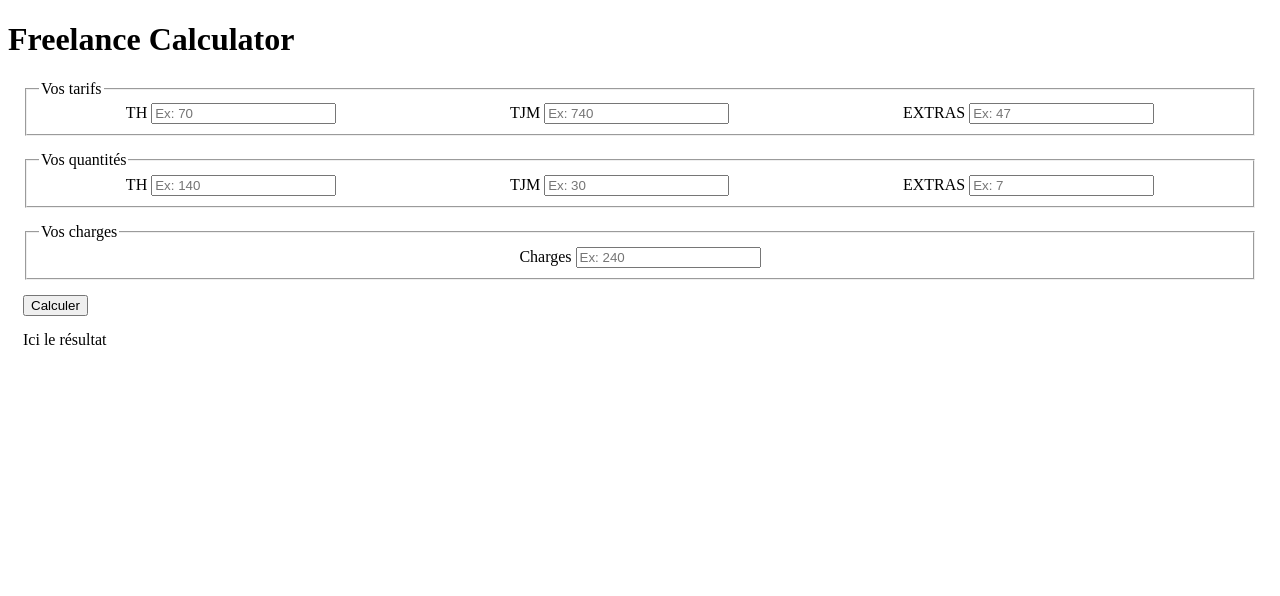
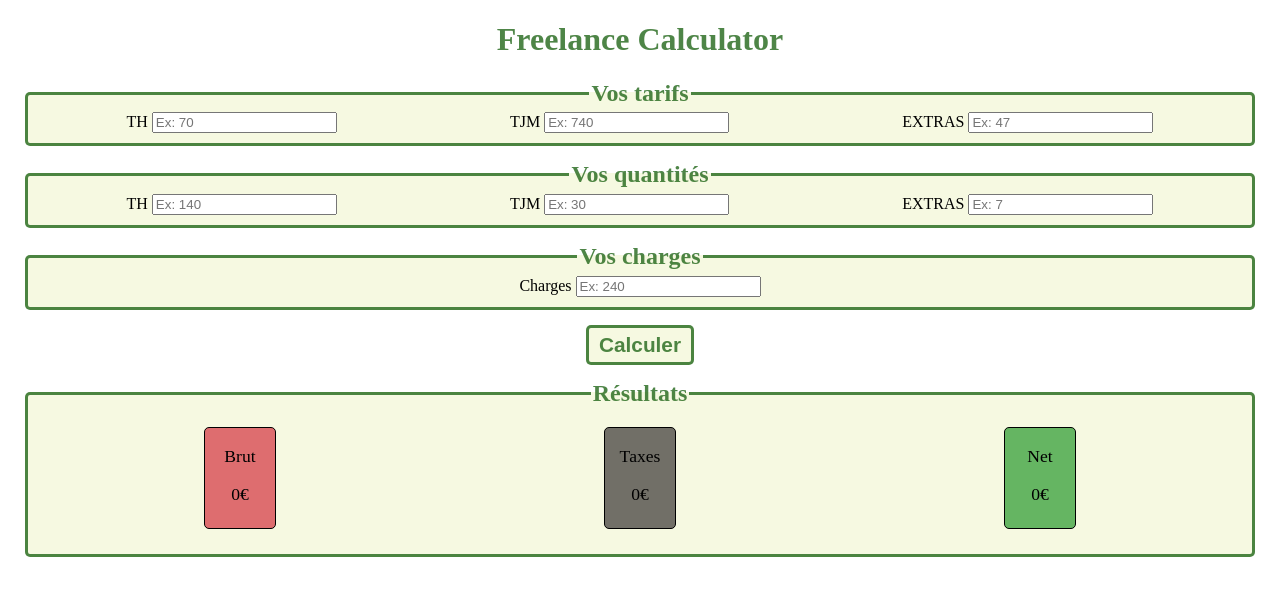
Before and after one commit to Theo-Cupeacoder/Calculateur-Devis, a plain HTML site: page index.html in a window 1280 px wide. Drawn offline with Linux system fonts and the light colour scheme.

Commit message:
Creation of function calculGain

```diff
--- a/index.html
+++ b/index.html
@@ -11,21 +11,22 @@
     <header>
       <h1>Freelance Calculator</h1>
     </header>
-    <form class="form-calcul">
+    <main class="container">
+      <form class="form-calcul" id="form-calcul-gain">
         <div class="section-calcul pricing">
           <fieldset class="form-container">
             <legend>Vos tarifs</legend>
             <div class="form-field">
               <label>TH</label>
-            <input name="TH" type="number" placeholder="Ex: 70">
+              <input name="TH" type="number" placeholder="Ex: 70" />
             </div>
             <div class="form-field">
               <label>TJM</label>
-            <input name="TJM" type="number" placeholder="Ex: 740">
+              <input name="TJM" type="number" placeholder="Ex: 740" />
             </div>
             <div class="form-field">
               <label>EXTRAS</label>
-            <input name="Extras" type="number" placeholder="Ex: 47">
+              <input name="Extras" type="number" placeholder="Ex: 47" />
             </div>
           </fieldset>
         </div>
@@ -34,15 +35,15 @@
             <legend>Vos quantités</legend>
             <div class="form-field">
               <label>TH</label>
-            <input name="quantity-TH" type="number" placeholder="Ex: 140">
+              <input name="quantity-TH" type="number" placeholder="Ex: 140" />
             </div>
             <div class="form-field">
               <label>TJM</label>
-            <input name="quantity-TJM" type="number" placeholder="Ex: 30">
+              <input name="quantity-TJM" type="number" placeholder="Ex: 30" />
             </div>
             <div class="form-field">
               <label>EXTRAS</label>
-            <input name="quantity-Extras" type="number" placeholder="Ex: 7">
+              <input name="quantity-Extras" type="number" placeholder="Ex: 7" />
             </div>
           </fieldset>
         </div>
@@ -51,17 +52,32 @@
             <legend>Vos charges</legend>
             <div class="form-field">
               <label>Charges</label>
-            <input name="Charges" type="number" placeholder="Ex: 240">
+              <input name="Charges" type="number" placeholder="Ex: 240" />
             </div>
           </fieldset>
         </div>
         <div class="section-calcul validation">
-        <button>Calculer</button>
+          <button onclick="calculGain()" type="button">Calculer</button>
         </div>
         <div class="section-calcul result">
-        Ici le résultat
+          <fieldset class="form-container">
+            <legend>Résultats</legend>
+            <div class="form-field brut">
+              <p>Brut</p>
+              <span id="resultat-brut">0€</span>
+            </div>
+            <div class="form-field taxes">
+              <p>Taxes</p>
+              <p id="resultat-taxes">0€</p>
+            </div>
+            <div class="form-field net">
+              <p>Net</p>
+              <p id="resultat-net">0€</p>
+            </div>
+          </fieldset>
         </div>
       </form>
+    </main>
     <script src="script.js"></script>
   </body>
 </html>
--- a/script.js
+++ b/script.js
@@ -0,0 +1,41 @@
+//Arrondir le résultat pour ne pas avoir de chiffre à virgule à rallonge
+//Raffraichir le résultat au changement de l'input (onchange et onkeyup)
+//Vérifier les données (si < 0)
+//Stocker en cookie le formulaire pour le remplir avec le dernier calcul
+//Historique de calcul (seulement si click sur calculer)
+//Imprimer la page ??
+//Convertir en PDF ??
+//Animation ??
+//Envoyer en mail ??
+
+function calculGain(){
+  //On récupère le formulaire dans le DOM
+  let myForm = document.getElementById('form-calcul-gain');
+  //On le transforme en objet FormData
+  let formObj = new FormData(myForm);
+
+  // On récupère les inputs de notre formulaire par leurs noms
+  let tauxHoraire = formObj.get('TH')
+  let tauxJournalier = formObj.get('TJM')
+  let extras = formObj.get('Extras')
+
+  let quantityTauxHoraire = formObj.get('quantity-TH')
+  let quantityTauxJournalier = formObj.get('quantity-TJM')
+  let quantityExtras = formObj.get('quantity-Extras')
+
+  let charges = formObj.get('Charges')
+
+  //On commence le calcul
+  let gainHeure = tauxHoraire * quantityTauxHoraire;
+  let gainJour = tauxJournalier * quantityTauxJournalier;
+  let gainExtras = extras * quantityExtras;
+
+  let totalBrut = gainHeure + gainJour + gainExtras;
+  let chargeADeduire = (totalBrut * (charges / 100))
+  let totalNet = totalBrut - chargeADeduire
+
+  document.getElementById('resultat-brut').innerText = totalBrut + ' €'
+  document.getElementById('resultat-taxes').innerText = chargeADeduire + ' €'
+  document.getElementById('resultat-net').innerText = totalNet + ' €'
+
+}
--- a/style.css
+++ b/style.css
@@ -1,8 +1,80 @@
+.container {
+  background-image: url();
+}
+
 .form-calcul .section-calcul {
   margin: 15px;
 }
 
-.form-container {
+.form-container, .validation {
   display: flex;
   justify-content: space-around;
 }
+
+button {
+  font-size: 1.3em;
+  padding: 5px;
+  padding-left: 10px;
+  padding-right: 10px;
+  border: 3px solid #1c6313c7;
+  border-radius: 5px;
+  background-color: #bacc1721;
+  color:#1c6313c7;
+  font-weight: bold;
+}
+
+button:hover {
+  animation: growUp 2s 0.5s infinite;
+  border: 3px solid #1c6313c7 ;
+  border-radius: 5px;
+  background-color: #bacc1721;
+  color:#1c6313c7;
+  font-weight: bold;
+}
+
+@keyframes growUp {
+  from {font-size: 1.3em; padding: 5px; padding-left: 10px; padding-right: 10px;}
+  50% {font-size: 1.5em; padding: 10px; padding-left: 15px; padding-right: 15px;}
+  to {font-size: 1.3em; padding: 5px; padding-left: 10px; padding-right: 10px;}
+}
+
+h1 {
+  text-align: center;
+  color: #1c6313c7;
+}
+
+fieldset {
+  border: solid 3px #1c6313c7;
+  border-radius: 5px;
+  background-color: #bacc1721;
+}
+
+legend {
+  text-align: center;
+  font-size: 1.5em;
+  font-weight: bold;
+  color: #1c6313c7;
+}
+
+.brut, .taxes, .net {
+  display: block;
+  text-align: center;
+  height: 100px;
+  width: 70px;
+  margin: 15px;
+  border: 1px solid black;
+  border-radius: 5px;
+  font-size: 1.1em;
+}
+
+.brut {
+  background-color: #d11f2ea2;
+}
+
+.taxes {
+  background-color: #272222a2;
+}
+
+.net {
+  background-color: #148f1aa2;
+}
```
Lines whose indentation alone changed are shown as unchanged.
